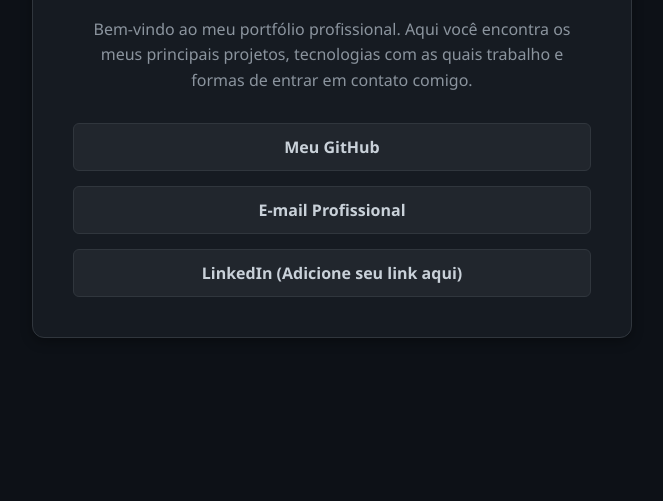
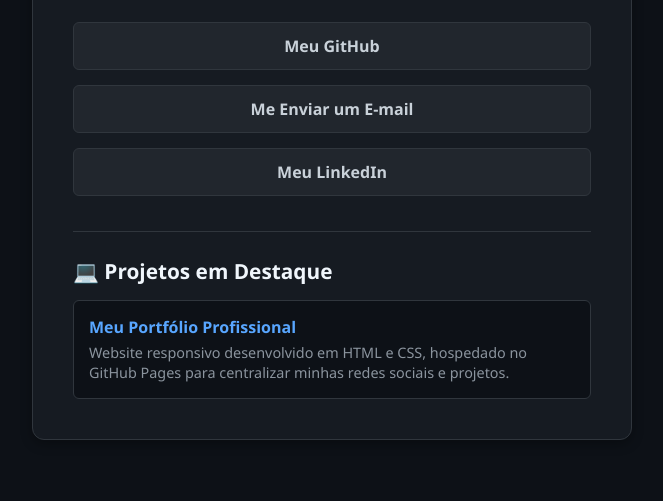
Before and after one commit to levialves-fulldev/levialves-fulldev.github.io, a plain HTML site: page index.html in a window 1280 px wide. Shown: the part 299-800 px from the top of the page, without its empty margins (308-971 px from the left). Drawn offline with Linux system fonts and the light colour scheme.

Commit message:
Enhance index.html with projects section and links
Added a projects section with project cards and updated links.

```diff
--- a/index.html
+++ b/index.html
@@ -50,6 +50,7 @@
             display: flex;
             flex-direction: column;
             gap: 15px;
+            margin-bottom: 35px;
         }
         .btn {
             display: block;
@@ -68,6 +69,31 @@
             color: #f0f6fc;
             transform: translateY(-2px);
         }
+        .projects-section {
+            text-align: left;
+            border-top: 1px solid #30363d;
+            padding-top: 25px;
+        }
+        .projects-section h3 {
+            color: #f0f6fc;
+            font-size: 1.3rem;
+            margin-bottom: 15px;
+        }
+        .project-card {
+            background-color: #0d1117;
+            padding: 15px;
+            border-radius: 6px;
+            border: 1px solid #30363d;
+        }
+        .project-card h4 {
+            color: #58a6ff;
+            margin-bottom: 5px;
+        }
+        .project-card p {
+            font-size: 0.9rem;
+            margin-bottom: 0;
+            line-height: 1.4;
+        }
     </style>
 </head>
 <body>
@@ -80,8 +106,18 @@
 
         <div class="links">
             <a href="https://github.com" target="_blank" class="btn">Meu GitHub</a>
-            <a href="mailto:levialves.dev@gmail.com" class="btn">E-mail Profissional</a>
-            <a href="#" target="_blank" class="btn">LinkedIn (Adicione seu link aqui)</a>
+            <!-- Link do e-mail direto para o Gmail na web para evitar travamentos -->
+            <a href="https://google.com" target="_blank" class="btn">Me Enviar um E-mail</a>
+            <!-- Substitua o link abaixo pelo endereço real do seu perfil do LinkedIn -->
+            <a href="https://linkedin.com" target="_blank" class="btn">Meu LinkedIn</a>
+        </div>
+
+        <div class="projects-section">
+            <h3>💻 Projetos em Destaque</h3>
+            <div class="project-card">
+                <h4>Meu Portfólio Profissional</h4>
+                <p>Website responsivo desenvolvido em HTML e CSS, hospedado no GitHub Pages para centralizar minhas redes sociais e projetos.</p>
+            </div>
         </div>
     </div>
 
```
